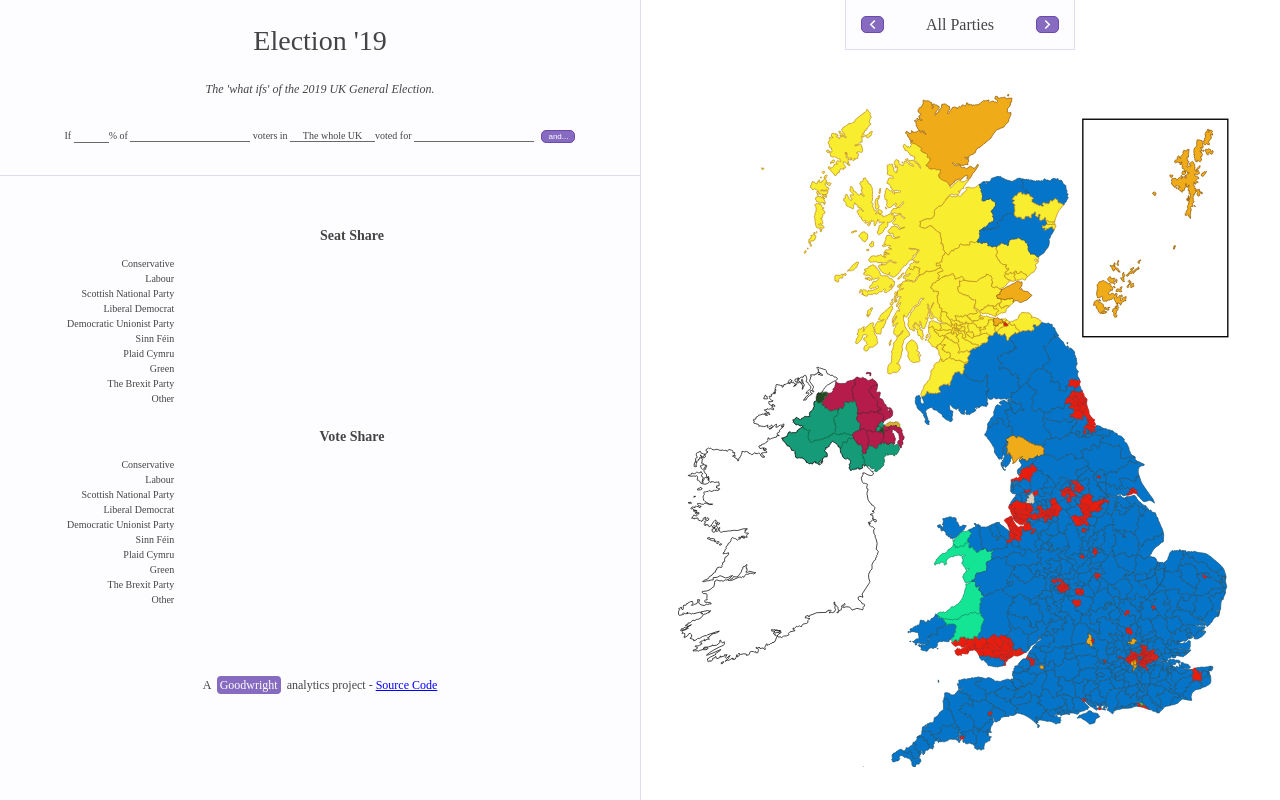
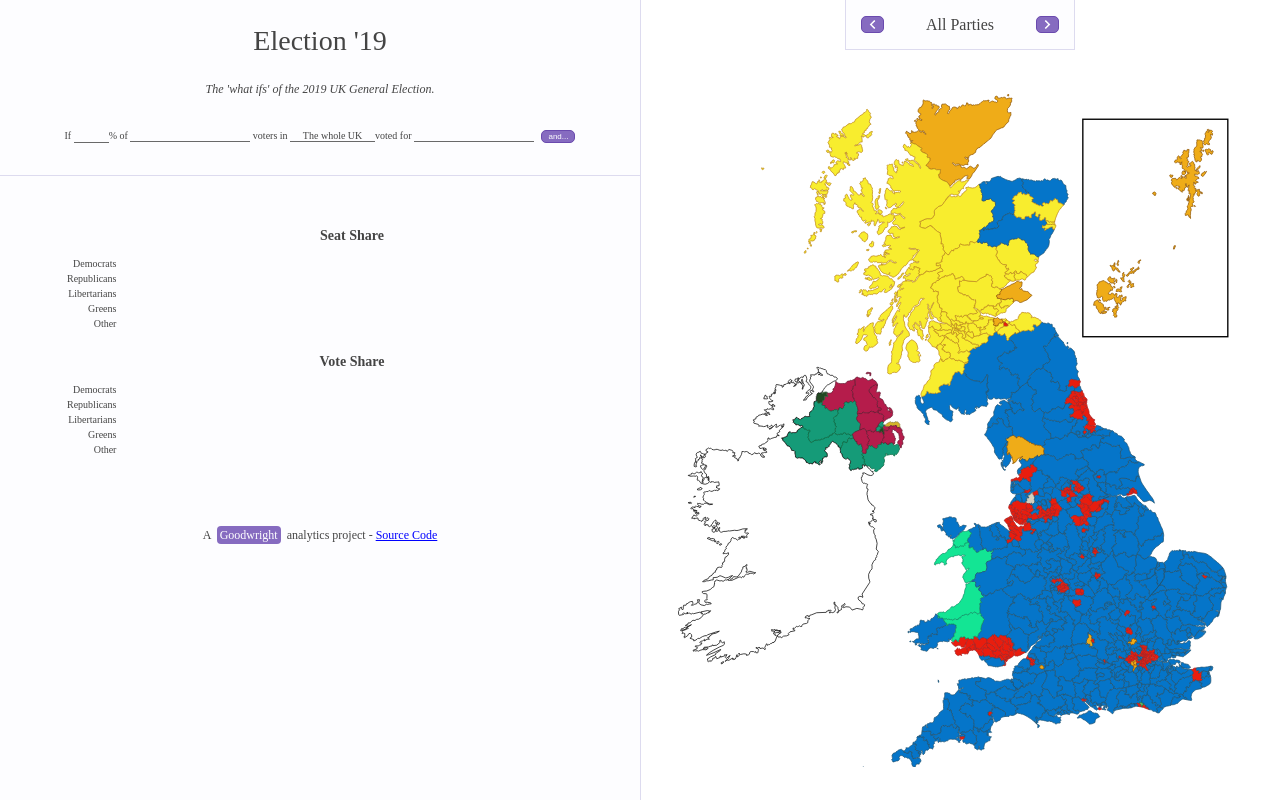
Before and after one commit to samirelanduk/election20, a Django app: template core/templates/home.html in a window 1280 px wide. Run offline with Django 3.2, Linux system fonts and the light colour scheme; the template is opened without the code that fills it: most values are stand-ins (such as "Sample title", 1, 10 or a date in 2020); style sheets or scripts are compiled from the project's sources; some libraries are stand-ins or nearby versions; some web fonts are replaced.

Commit message:
Election data

```diff
--- a/core/static/js/main.js
+++ b/core/static/js/main.js
@@ -1,13 +1,8 @@
 var lookup = {
-    "Conservative": "#0575c9",
-    "Labour": "#df1d0e",
-    "Liberal Democrat": "#efac18",
-    "Scottish National Party": "#f8ed2e",
-    "Green": "#5fb25f",
-    "The Brexit Party": "#02b6d7",
-    "Plaid Cymru": "#13e594",
-    "Democratic Unionist Party": "#b51c4b",
-    "Sinn F\u00e9in": "#159b78",
+    "Republicans": "#DE0101",
+    "Democrats": "#3333FF",
+    "Libertarians": "#DCB732",
+    "Greens": "#5fb25f",
     "Other": "#999999"
 }
 
@@ -40,10 +35,8 @@ function summariseData(dataObj) {
      */
 
     var parties = {
-        "Labour": 0, "Conservative": 0, "Liberal Democrat": 0,
-        "Scottish National Party": 0, "The Brexit Party": 0, "Green": 0,
-        "Democratic Unionist Party": 0, "Sinn F\u00e9in": 0,
-        "Plaid Cymru": 0, "Other": 0
+        "Democrats": 0, "Republicans": 0,
+        "Libertarians": 0, "Greens": 0, "Other": 0
     }
     var summary = {
         "seats": {...parties}, "votes": {...parties}, "result": "ss"
@@ -108,10 +101,7 @@ function updateLink(rules) {
      */
 
     parties = {
-        "Conservative": "con", "Labour": "lab", "Liberal Democrat": "ld",
-        "Green": "green", "Scottish National Party": "snp",
-        "The Brexit Party": "bp", "Democratic Unionist Party": "dup",
-        "Sinn Féin": "sf", "Plaid Cymru": "pc"
+        "Republicans": "R", "Democrats": "D", "Libertarians": "L", "Greens": "G"
     }
     regions = {
         "England": "eng", "Scotland": "sco", "Wales": "wal", "Northern Ireland": "ni"
@@ -265,9 +255,7 @@ function changeParty(delta) {
      */
 
     var parties = [
-        "All Parties", "Conservative", "Labour", "Liberal Democrat",
-        "Scottish National Party", "Green", "The Brexit Party",
-        "Democratic Unionist Party", "Sinn Féin", "Plaid Cymru"
+        "All Parties", "Republicans", "Democrats", "Libertarians", "Greens"
     ]
     var selector = document.getElementsByClassName("party-selector").item(0);
     var text = selector.getElementsByTagName("span").item(0);
--- a/core/templates/home.html
+++ b/core/templates/home.html
@@ -45,15 +45,10 @@
                         If <input value="{{ rule.0 }}" type="number" min="0" max="100" oninput="applyRules();" class="pc">% of
                         <select onchange="applyRules();">
                             <option></option>
-                            <option{% if rule.1 == 'Conservative'%} selected{% endif %}>Conservative</option>
-                            <option{% if rule.1 == 'Labour'%} selected{% endif %}>Labour</option>
-                            <option{% if rule.1 == 'Liberal Democrat'%} selected{% endif %}>Liberal Democrat</option>
-                            <option{% if rule.1 == 'Scottish National Party'%} selected{% endif %}>Scottish National Party</option>
-                            <option{% if rule.1 == 'Green'%} selected{% endif %}>Green</option>
-                            <option{% if rule.1 == 'The Brexit Party'%} selected{% endif %}>The Brexit Party</option>
-                            <option{% if rule.1 == 'Plaid Cymru'%} selected{% endif %}>Plaid Cymru</option>
-                            <option{% if rule.1 == 'Democratic Unionist Party'%} selected{% endif %}>Democratic Unionist Party</option>
-                            <option{% if rule.1 == 'Sinn Féin'%} selected{% endif %}>Sinn Féin</option>
+                            <option{% if rule.1 == 'Democrat'%} selected{% endif %}>Democrat</option>
+                            <option{% if rule.1 == 'Republican'%} selected{% endif %}>Republican</option>
+                            <option{% if rule.1 == 'Libertarians'%} selected{% endif %}>Libertarians</option>
+                            <option{% if rule.1 == 'Greens'%} selected{% endif %}>Greens</option>
                         </select> voters in
                         <select class="region-select" onchange="applyRules();" value="{{ rule.2 }}">
                             <option{% if rule.2 == 'The whole UK'%} selected{% endif %}>The whole UK</option>
@@ -65,15 +60,10 @@
                     </div><div class="rule2">voted for
                         <select onchange="applyRules();">
                             <option></option>
-                            <option{% if rule.3 == 'Conservative'%} selected{% endif %}>Conservative</option>
-                            <option{% if rule.3 == 'Labour'%} selected{% endif %}>Labour</option>
-                            <option{% if rule.3 == 'Liberal Democrat'%} selected{% endif %}>Liberal Democrat</option>
-                            <option{% if rule.3 == 'Scottish National Party'%} selected{% endif %}>Scottish National Party</option>
-                            <option{% if rule.3 == 'Green'%} selected{% endif %}>Green</option>
-                            <option{% if rule.3 == 'The Brexit Party'%} selected{% endif %}>The Brexit Party</option>
-                            <option{% if rule.3 == 'Plaid Cymru'%} selected{% endif %}>Plaid Cymru</option>
-                            <option{% if rule.3 == 'Democratic Unionist Party'%} selected{% endif %}>Democratic Unionist Party</option>
-                            <option{% if rule.3 == 'Sinn Féin'%} selected{% endif %}>Sinn Féin</option>
+                            <option{% if rule.3 == 'Democrat'%} selected{% endif %}>Democrat</option>
+                            <option{% if rule.3 == 'Republican'%} selected{% endif %}>Republican</option>
+                            <option{% if rule.3 == 'Libertarians'%} selected{% endif %}>Libertarians</option>
+                            <option{% if rule.3 == 'Greens'%} selected{% endif %}>Greens</option>
                         </select>
                         <button onclick="addRule();">and...</button>
                     </div>
@@ -92,39 +82,19 @@
                     <h2>Seat Share</h2>
                     <table id="seatsTable">
                         <tr>
-                            <td>Conservative</td>
+                            <td>Democrats</td>
                             <td><div class="data"><div class="bar"></div><span></span></div>
                         </tr>
                         <tr>
-                            <td>Labour</td>
+                            <td>Republicans</td>
                             <td><div class="data"><div class="bar"></div><span></span></div>
                         </tr>
                         <tr>
-                            <td>Scottish National Party</td>
+                            <td>Libertarians</td>
                             <td><div class="data"><div class="bar"></div><span></span></div>
                         </tr>
                         <tr>
-                            <td>Liberal Democrat</td>
-                            <td><div class="data"><div class="bar"></div><span></span></div>
-                        </tr>
-                        <tr>
-                            <td>Democratic Unionist Party</td>
-                            <td><div class="data"><div class="bar"></div><span></span></div>
-                        </tr>
-                        <tr>
-                            <td>Sinn Féin</td>
-                            <td><div class="data"><div class="bar"></div><span></span></div>
-                        </tr>
-                        <tr>
-                            <td>Plaid Cymru</td>
-                            <td><div class="data"><div class="bar"></div><span></span></div>
-                        </tr>
-                        <tr>
-                            <td>Green</td>
-                            <td><div class="data"><div class="bar"></div><span></span></div>
-                        </tr>
-                        <tr>
-                            <td>The Brexit Party</td>
+                            <td>Greens</td>
                             <td><div class="data"><div class="bar"></div><span></span></div>
                         </tr>
                         <tr>
@@ -137,41 +107,20 @@
                 <div class="table">
                     <h2>Vote Share</h2>
                     <table id="votesTable">
-
                         <tr>
-                            <td>Conservative</td>
+                            <td>Democrats</td>
                             <td><div class="data"><div class="bar"></div><span></span></div>
                         </tr>
                         <tr>
-                            <td>Labour</td>
+                            <td>Republicans</td>
                             <td><div class="data"><div class="bar"></div><span></span></div>
                         </tr>
                         <tr>
-                            <td>Scottish National Party</td>
+                            <td>Libertarians</td>
                             <td><div class="data"><div class="bar"></div><span></span></div>
                         </tr>
                         <tr>
-                            <td>Liberal Democrat</td>
-                            <td><div class="data"><div class="bar"></div><span></span></div>
-                        </tr>
-                        <tr>
-                            <td>Democratic Unionist Party</td>
-                            <td><div class="data"><div class="bar"></div><span></span></div>
-                        </tr>
-                        <tr>
-                            <td>Sinn Féin</td>
-                            <td><div class="data"><div class="bar"></div><span></span></div>
-                        </tr>
-                        <tr>
-                            <td>Plaid Cymru</td>
-                            <td><div class="data"><div class="bar"></div><span></span></div>
-                        </tr>
-                        <tr>
-                            <td>Green</td>
-                            <td><div class="data"><div class="bar"></div><span></span></div>
-                        </tr>
-                        <tr>
-                            <td>The Brexit Party</td>
+                            <td>Greens</td>
                             <td><div class="data"><div class="bar"></div><span></span></div>
                         </tr>
                         <tr>
```
Also changed, not shown: get_data.py (+23 -16 lines).
